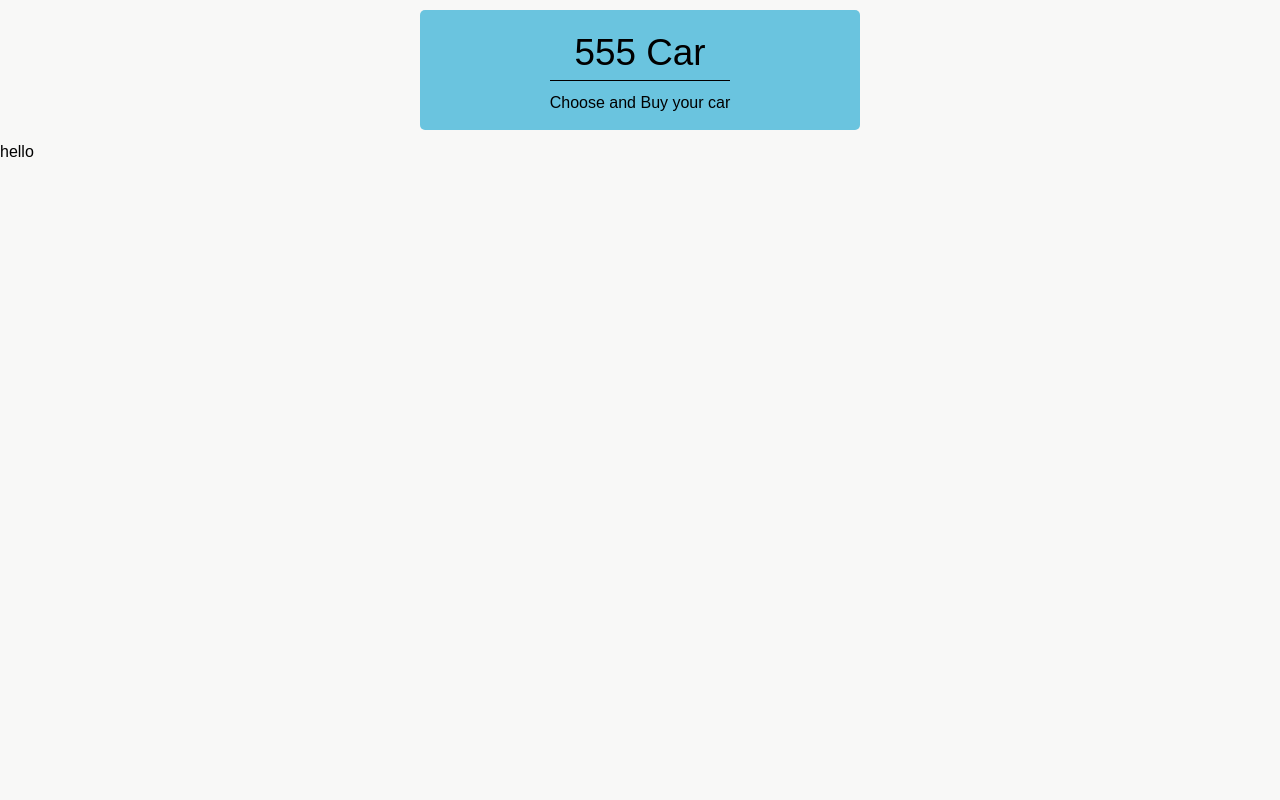
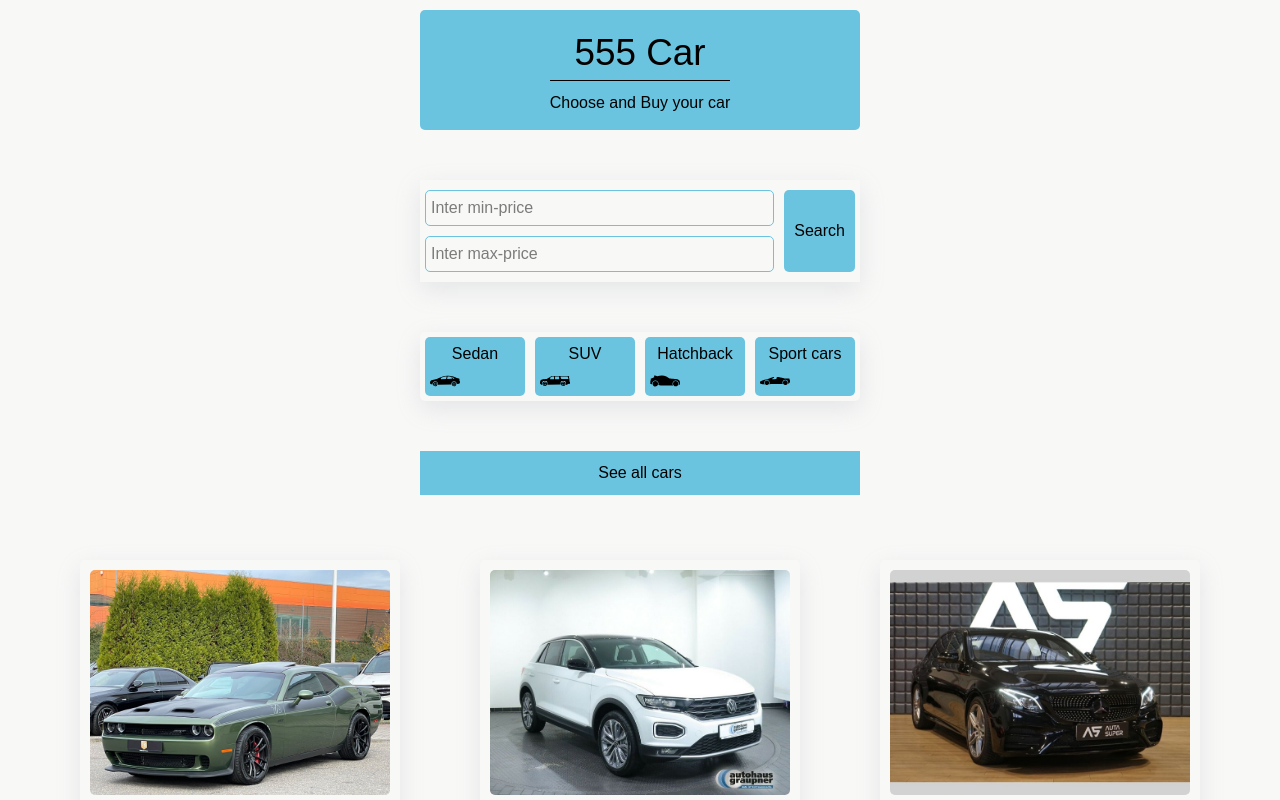
Before and after one commit to yosef-rrezaie/Car-project, a Next.js app: page / in a window 1280 px wide. Shown: the top 800 px of the page. Built offline with nearby package versions, Linux system fonts and the light colour scheme.

Commit message:
complete home page

```diff
--- /dev/null
+++ b/components/modules/AllButton.js
@@ -0,0 +1,12 @@
+import Link from "next/link";
+import styles from "./AllButton.module.css";
+
+function AllButton() {
+  return (
+    <div className={styles.container}>
+      <Link href="/cars">See all cars</Link>
+    </div>
+  );
+}
+
+export default AllButton;
--- /dev/null
+++ b/components/modules/AllButton.module.css
@@ -0,0 +1,18 @@
+.container {
+    width: 440px;
+    margin: 50px auto;
+  }
+
+  .container a {
+    background-color: #6ac4df;
+    display: block;
+    width: 100%;
+    text-align: center;
+    padding: 10px 0;
+  }
+
+  @media (max-width: 600px) {
+    .container {
+      width: 320px;
+    }
+  }
--- a/pages/index.js
+++ b/pages/index.js
@@ -1,5 +1,9 @@
-import Image from "next/image";
 import { Geist, Geist_Mono } from "next/font/google";
+import Categories from "@/components/modules/Categories";
+import SearchBar from "@/components/modules/SearchBar";
+import CarsPage from "@/components/templates/CarsPage";
+import carsData from "@/data/carsData";
+import AllButton from "@/components/modules/AllButton";
 
 const geistSans = Geist({
   variable: "--font-geist-sans",
@@ -12,9 +16,13 @@ const geistMono = Geist_Mono({
 });
 
 export default function Home() {
+  const cars = carsData.slice(0, 3);
   return (
-    <div className="">
-      hello
+    <div>
+      <SearchBar />
+      <Categories />
+      <AllButton />
+      <CarsPage data={cars} />
     </div>
   );
 }
```
